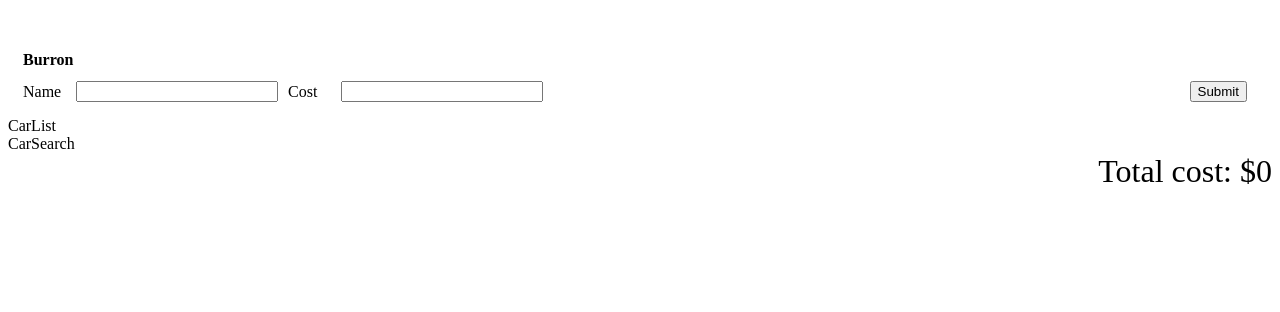
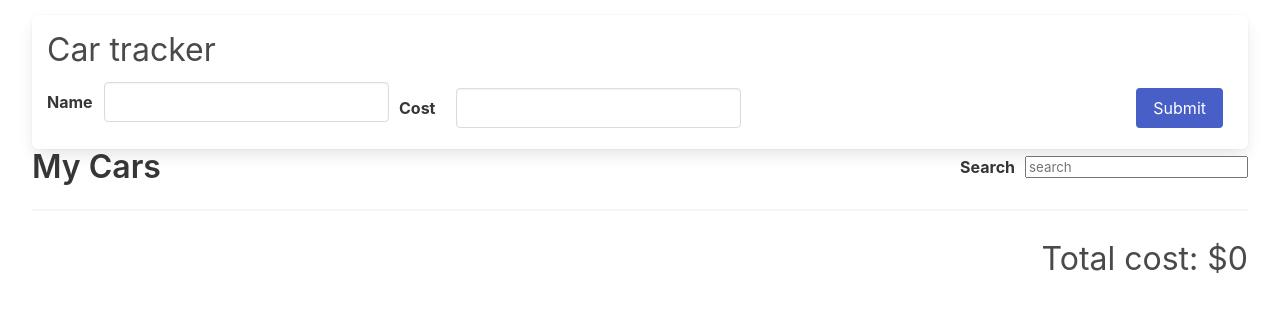
Before and after one commit to p2arthur/car_tracker_react, a React (Vite) app: page / in a window 1280 px wide. Shown: the top 312 px of the page. Built offline with nearby package versions, Linux system fonts and the light colour scheme.

Commit message:
add search functionality

```diff
--- a/src/App.jsx
+++ b/src/App.jsx
@@ -4,15 +4,15 @@ import CarSearch from "./components/CarSearch";
 import CarValue from "./components/CarValue";
 function App() {
   return (
-    <div>
+    <div className="container is-fluid">
       <div>
         <CarForm />
       </div>
       <div>
-        <CarList />
+        <CarSearch />
       </div>
       <div>
-        <CarSearch />
+        <CarList />
       </div>
       <div>
         <CarValue />
--- a/src/components/CarForm.jsx
+++ b/src/components/CarForm.jsx
@@ -1,10 +1,11 @@
 import { useSelector, useDispatch } from "react-redux";
 import { changeName, changeCost, addCar } from "../store";
+
+import "bulma/css/bulma.css";
 
 function CarForm() {
   //Selector functions to get access to the state of carName and carCost
   const { name, cost } = useSelector((state) => state.form);
-  const { carsList } = useSelector((state) => state.cars);
 
   //Setting the dispatch func
   const dispatch = useDispatch();
@@ -26,7 +27,7 @@ function CarForm() {
 
   return (
     <div className="car-form panel">
-      <h4 className="subtitle is-3">Burron</h4>
+      <h4 className="subtitle is-3">Car tracker</h4>
       <form onSubmit={handleFormSubmit} className="" action="">
         <div className="field-group">
           <div className="field">
--- a/src/components/CarList.jsx
+++ b/src/components/CarList.jsx
@@ -2,16 +2,23 @@ import { useSelector, useDispatch } from "react-redux";
 import { removeCar } from "../store";
 
 function CarList() {
-  const { carsList } = useSelector((state) => state.cars);
-
+  //Destructuring the carsList and searchTerm from the cars state
+  const cars = useSelector(({ cars: { carsList, searchTerm } }) =>
+    //Filtering the carsList to return only the car.name that contains the search term - Only those will be displayed on the list
+    carsList.filter((car) =>
+      car.name.toLowerCase().includes(searchTerm.toLowerCase())
+    )
+  );
   const dispatch = useDispatch();
 
+  //Function to dispatch the removeCar action
   const handleDeleteCar = (car) => {
     console.log(car);
     dispatch(removeCar(car));
   };
 
-  const renderedCars = carsList.map((car) => (
+  //Rendered cars map to display the filtered cars from the carsList
+  const renderedCars = cars.map((car) => (
     <div key={car.id} className="panel">
       <p>
         {car.name} - ${car.cost}
@@ -26,9 +33,9 @@ function CarList() {
   ));
 
   return (
-    <div>
-      <div>CarList</div>
+    <div className="car-list">
       {renderedCars}
+      <hr />
     </div>
   );
 }
--- a/src/components/CarSearch.jsx
+++ b/src/components/CarSearch.jsx
@@ -1,5 +1,31 @@
+import { useSelector, useDispatch } from "react-redux";
+import { changeSearchTerm } from "../store";
+
 function CarSearch() {
-  return <div>CarSearch</div>;
+  const { searchTerm } = useSelector((state) => state.cars);
+  const dispatch = useDispatch();
+
+  const handleSearchChange = (event) => {
+    dispatch(changeSearchTerm(event.target.value));
+    console.log(searchTerm);
+  };
+
+  return (
+    <div className="list-header">
+      <h3 className="title is-3">My Cars</h3>
+      <div className="search field is-horizontal">
+        <label className="label" htmlFor="">
+          Search
+        </label>
+        <input
+          value={searchTerm}
+          onChange={handleSearchChange}
+          type="text"
+          placeholder="search"
+        />
+      </div>
+    </div>
+  );
 }
 
 export default CarSearch;
--- a/src/store/slices/formSlice.jsx
+++ b/src/store/slices/formSlice.jsx
@@ -1,4 +1,5 @@
 import { createSlice } from "@reduxjs/toolkit";
+import { addCar } from "./carsSlice";
 
 const formSlice = createSlice({
   name: "form",
@@ -11,6 +12,13 @@ const formSlice = createSlice({
       state.cost = action.payload;
     },
   },
+  //Defining an extra reducer for the form to watch on the addCar action and reset the input fields
+  extraReducers(builder) {
+    builder.addCase(addCar, (state, action) => {
+      state.name = "";
+      state.cost = 0;
+    });
+  },
 });
 
 export const { changeName, changeCost } = formSlice.actions;
```
